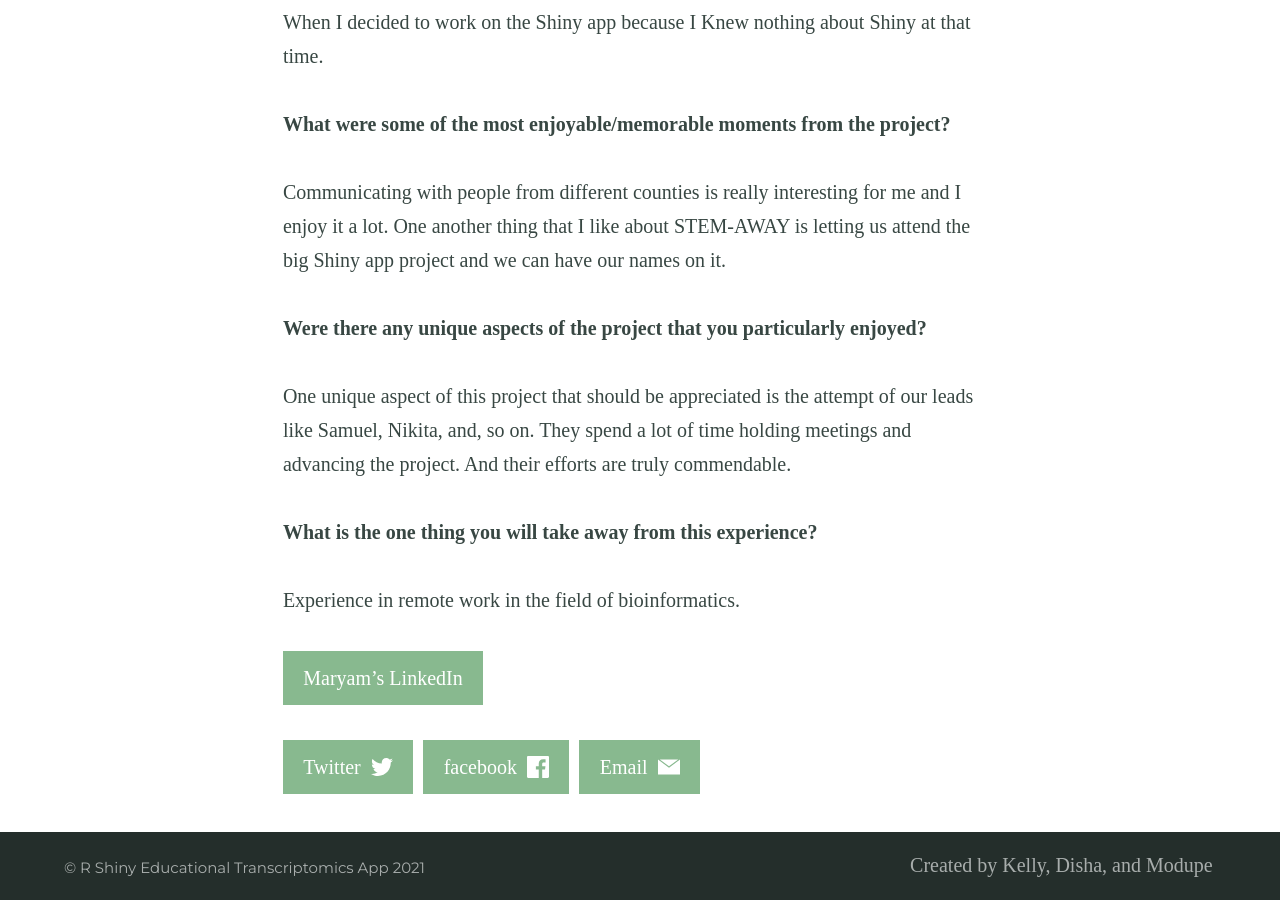
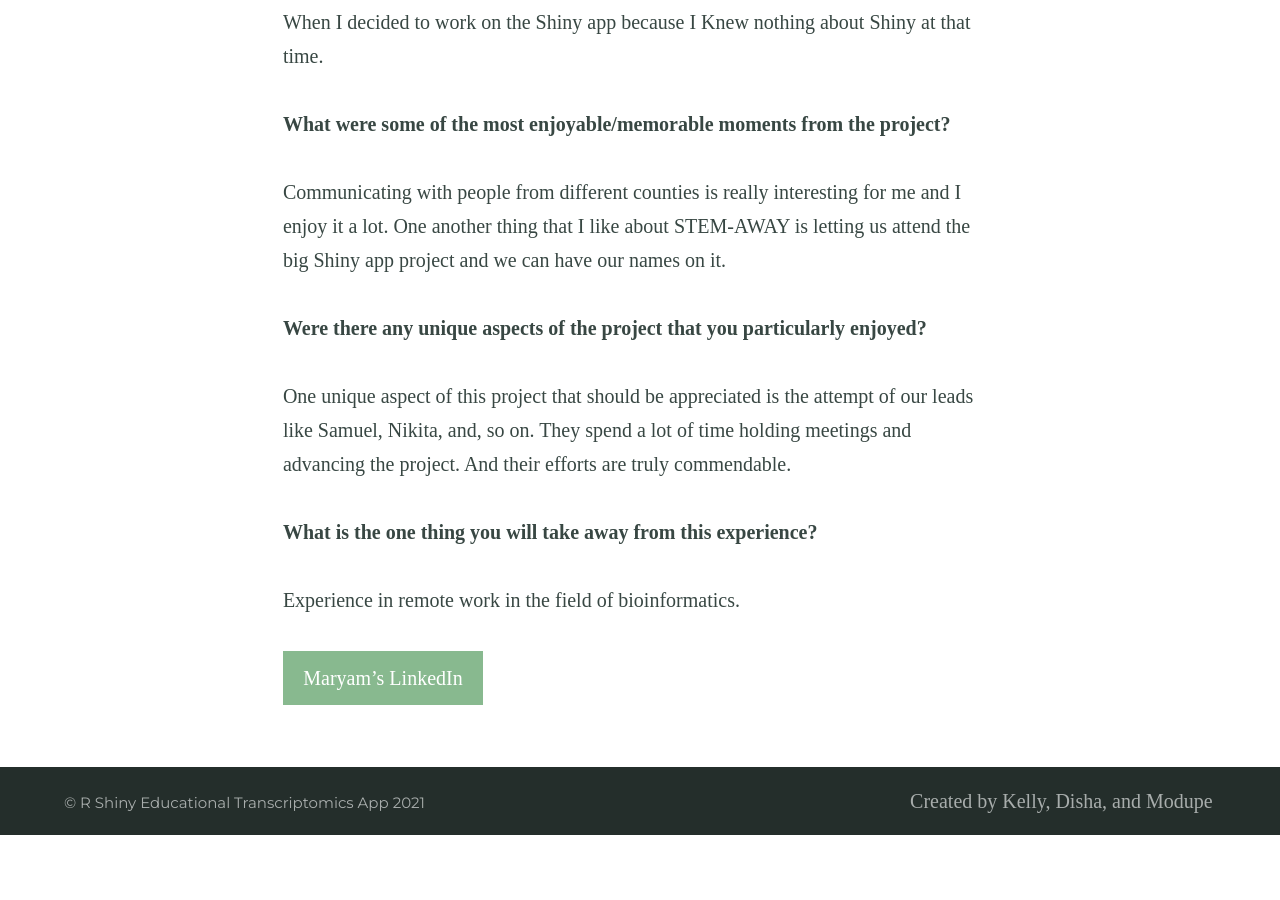
Before and after one commit to BI-STEM-Away/sMAP_dev, a Jekyll site: the page built from _posts/2021-07-28-Maryams-blog.md, in a window 1280 px wide and 900 px high, scrolled down 621 px. Built offline with Jekyll 4.4.1, drawn with Linux system fonts in a browser that asks for light colours; after the commit the page ends 1456 px from its top, so only the background shows below that; part of the change alters nothing that is shown.

Commit message:
Update _config.yml

```diff
--- a/_config.yml
+++ b/_config.yml
@@ -134,10 +134,6 @@ social_links: # Appears in sidebar. Set the urls then uncomment and comment out
   GitHub: https://github.com/orgs/Bioinformatics-Pathway-STEM-Away/dashboard
   RSS: /feed.xml
 
-sharing_links: # Appear at the bottom of single blog posts, add as desired. The value can be 'true' or the desired button colour
-  Twitter: "#88B98F"
-  facebook: "#88B98F"
-  Email: "#88B98F"
 
 # Load custom fonts from fonts.google.com etc
 #
```
